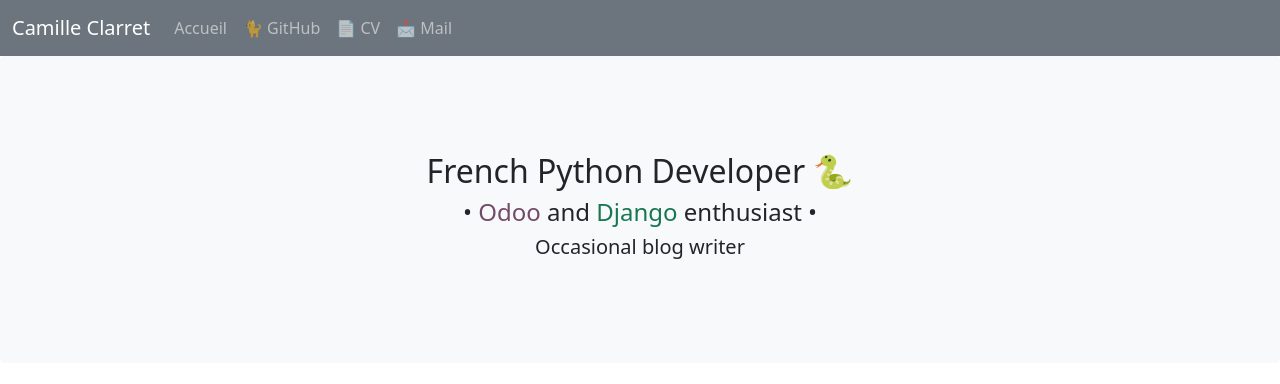
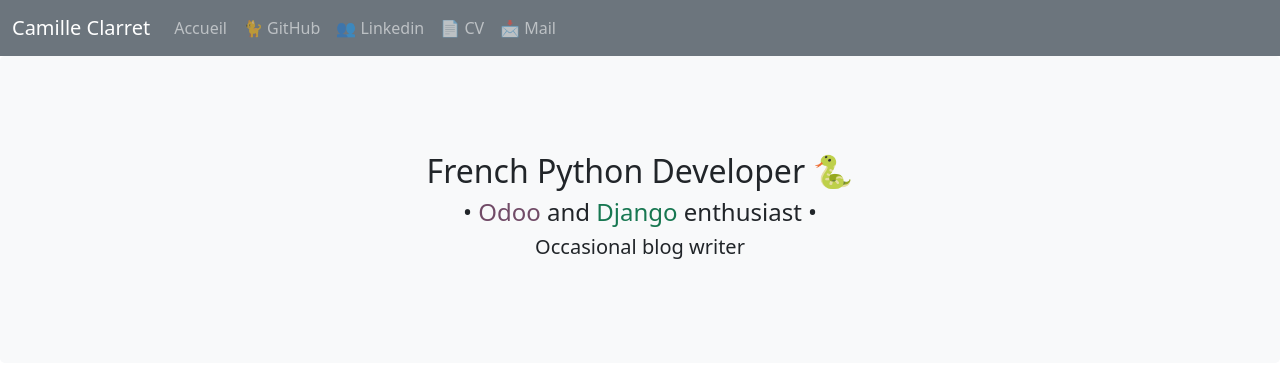
Before and after one commit to CamClrt/Portfolio, a plain HTML site: page index.html in a window 1280 px wide. Shown: the top 384 px of the page. Drawn offline with nearby package versions, Linux system fonts and the light colour scheme.

Commit message:
Update index.html

```diff
--- a/index.html
+++ b/index.html
@@ -29,6 +29,10 @@
                         </li>
                         <li class="nav-item">
                             <a class="nav-link" href="https://github.com/CamClrt" target="_blank">🐈‍ GitHub</a>
+                        </li>
+                        <li class="nav-item">
+                            <a class="nav-link" href="https://www.linkedin.com/in/camille-clarret/"
+                               target="_blank">👥 Linkedin</a>
                         </li>
                         <li class="nav-item">
                             <a class="nav-link" href="camille_clarret_cv.pdf" target="_blank">📄 CV</a>
```
